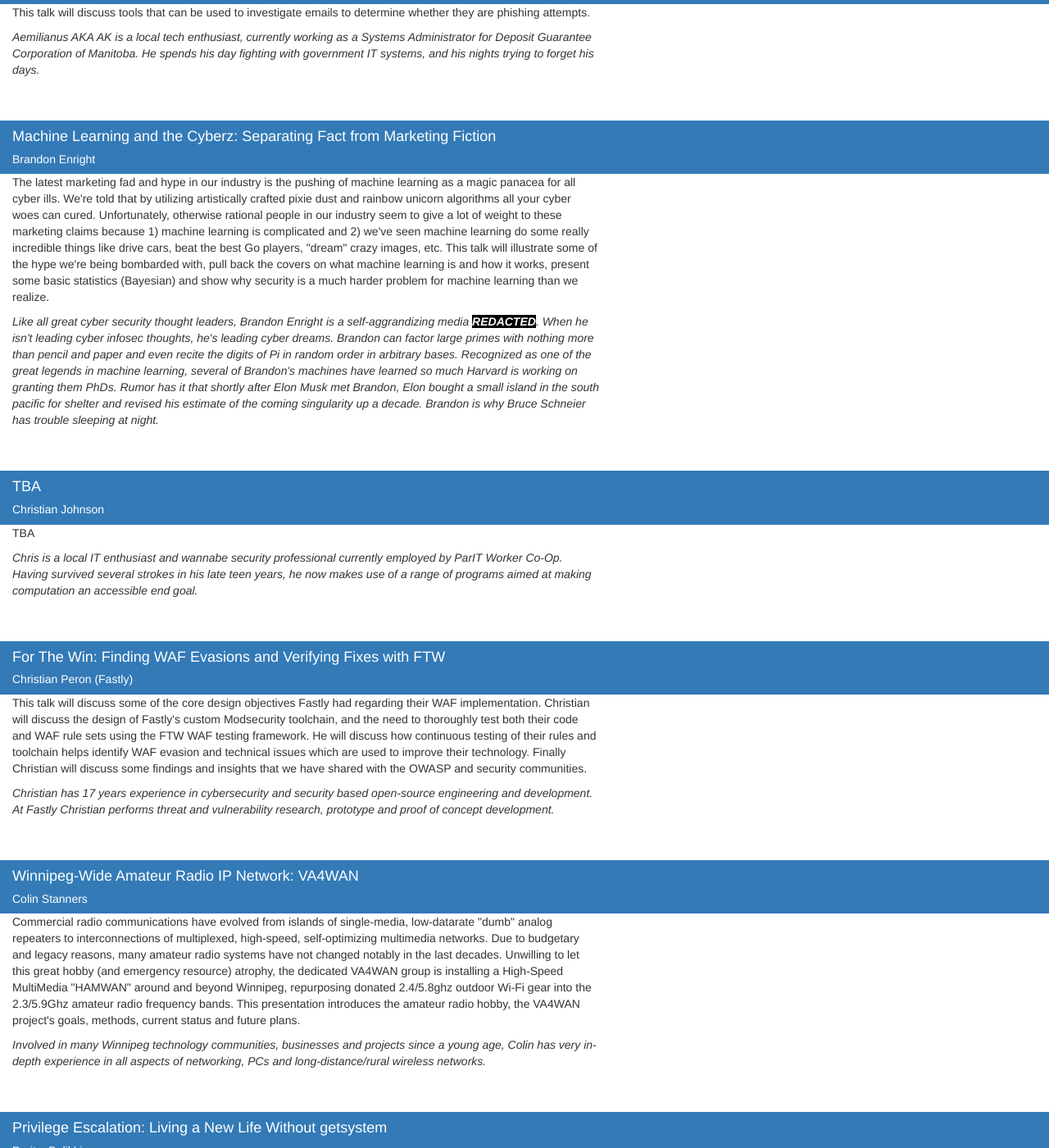
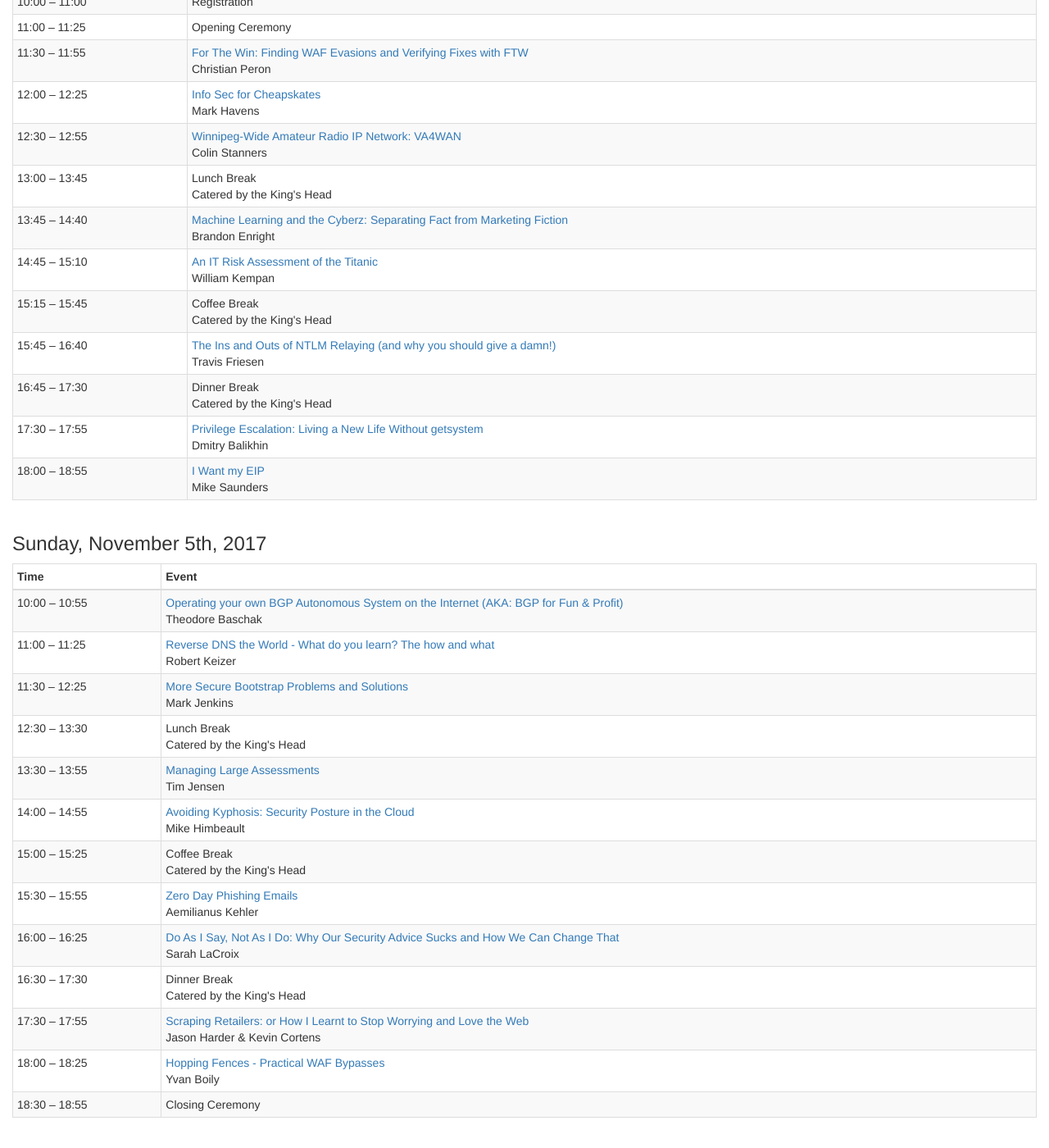
Before and after one commit to bsideswpg/bsideswpg.github.io, a Jekyll site: the page built from 2017-speakers.md, in a window 1280 px wide and 1400 px high, scrolled down 548 px. Shown: the whole window at 82% size. Built offline with Jekyll 4.4.1, drawn with Linux system fonts in a browser that asks for light colours; some of the changed text lies outside the part shown.

Commit message:
Publish schedule.

```diff
--- a/2017-speakers.md
+++ b/2017-speakers.md
@@ -2,6 +2,144 @@
 layout: default
 permalink: /speakers/
 ---
+
+<div class="row" id="saturday">
+  <div class="col-lg-12">
+    <h3>Saturday, November 4th, 2017</h3>
+    <table class="table table-bordered table-striped table-condensed">
+      <thead>
+        <tr>
+          <th>Time</th>
+          <th>Event</th>
+        </tr>
+      </thead>
+      <tbody>
+        <tr>
+          <td>10:00 &ndash; 11:00</td>
+          <td>Registration</td>
+        </tr>
+        <tr>
+          <td>11:00 &ndash; 11:25</td>
+          <td>Opening Ceremony</td>
+        </tr>
+        <tr>
+          <td>11:30 &ndash; 11:55</td>
+          <td><a href="#christian-peron">For The Win: Finding WAF Evasions and Verifying Fixes with FTW</a><br/>Christian Peron</td>
+        </tr>
+        <tr>
+          <td>12:00 &ndash; 12:25</td>
+          <td><a href="#mark-havens">Info Sec for Cheapskates</a><br/>Mark Havens</td>
+        </tr>
+        <tr>
+          <td>12:30 &ndash; 12:55</td>
+          <td><a href="#colin-stanners">Winnipeg-Wide Amateur Radio IP Network: VA4WAN</a><br/>Colin Stanners</td>
+        </tr>
+        <tr>
+          <td>13:00 &ndash; 13:45</td>
+          <td>Lunch Break<br/>Catered by the King's Head</td>
+        </tr>
+        <tr>
+          <td>13:45 &ndash; 14:40</td>
+          <td><a href="#brandon-enright">Machine Learning and the Cyberz: Separating Fact from Marketing Fiction</a><br/>Brandon Enright</td>
+        </tr>
+        <tr>
+          <td>14:45 &ndash; 15:10</td>
+          <td><a href="#william-kempan">An IT Risk Assessment of the Titanic</a><br/>William Kempan</td>
+        </tr>
+        <tr>
+          <td>15:15 &ndash; 15:45</td>
+          <td>Coffee Break<br/>Catered by the King's Head</td>
+        </tr>
+        <tr>
+          <td>15:45 &ndash; 16:40</td>
+          <td><a href="#travis-friesen">The Ins and Outs of NTLM Relaying (and why you should give a damn!)</a><br/>Travis Friesen</td>
+        </tr>
+        <tr>
+          <td>16:45 &ndash; 17:30</td>
+          <td>Dinner Break<br/>Catered by the King's Head</td>
+        </tr>
+        <tr>
+          <td>17:30 &ndash; 17:55</td>
+          <td><a href="#dmitry-balikhin">Privilege Escalation: Living a New Life Without getsystem</a><br/>Dmitry Balikhin</td>
+        </tr>
+        <tr>
+          <td>18:00 &ndash; 18:55</td>
+          <td><a href="#mike-saunders">I Want my EIP</a><br/>Mike Saunders</td>
+        </tr>
+      </tbody>
+    </table>
+  </div>
+</div>
+
+<!-- *********************************************************************** -->
+
+<div class="row" id="sunday">
+  <div class="col-lg-12">
+    <h3>Sunday, November 5th, 2017</h3>
+    <table class="table table-bordered table-striped table-condensed">
+      <thead>
+        <tr>
+          <th>Time</th>
+          <th>Event</th>
+        </tr>
+      </thead>
+      <tbody>
+        <tr>
+          <td>10:00 &ndash; 10:55</td>
+          <td><a href="#theodore-baschak">Operating your own BGP Autonomous System on the Internet (AKA: BGP for Fun & Profit)</a><br/>Theodore Baschak</td>
+        </tr>
+        <tr>
+          <td>11:00 &ndash; 11:25</td>
+          <td><a href="#robert-keizer">Reverse DNS the World - What do you learn? The how and what</a><br/>Robert Keizer</td>
+        </tr>
+        <tr>
+          <td>11:30 &ndash; 12:25</td>
+          <td><a href="#mark-jenkins">More Secure Bootstrap Problems and Solutions</a><br/>Mark Jenkins</td>
+        </tr>
+        <tr>
+          <td>12:30 &ndash; 13:30</td>
+          <td>Lunch Break<br/>Catered by the King's Head</td>
+        </tr>
+        <tr>
+          <td>13:30 &ndash; 13:55</td>
+          <td><a href="#tim-jensen">Managing Large Assessments</a><br/>Tim Jensen</td>
+        </tr>
+        <tr>
+          <td>14:00 &ndash; 14:55</td>
+          <td><a href="#mike-himbeault">Avoiding Kyphosis: Security Posture in the Cloud</a><br/>Mike Himbeault</td>
+        </tr>
+        <tr>
+          <td>15:00 &ndash; 15:25</td>
+          <td>Coffee Break<br/>Catered by the King's Head</td>
+        </tr>
+        <tr>
+          <td>15:30 &ndash; 15:55</td>
+          <td><a href="#aemilianus-kehler">Zero Day Phishing Emails</a><br/>Aemilianus Kehler</td>
+        </tr>
+        <tr>
+          <td>16:00 &ndash; 16:25</td>
+          <td><a href="#sarah-lacroix">Do As I Say, Not As I Do: Why Our Security Advice Sucks and How We Can Change That</a><br/>Sarah LaCroix</td>
+        </tr>
+        <tr>
+          <td>16:30 &ndash; 17:30</td>
+          <td>Dinner Break<br/>Catered by the King's Head</td>
+        </tr>
+        <tr>
+          <td>17:30 &ndash; 17:55</td>
+          <td><a href="#harder-cortens">Scraping Retailers: or How I Learnt to Stop Worrying and Love the Web</a><br/>Jason Harder &amp; Kevin Cortens</td>
+        </tr>
+        <tr>
+          <td>18:00 &ndash; 18:25</td>
+          <td><a href="#yvan-boily">Hopping Fences - Practical WAF Bypasses</a><br/>Yvan Boily</td>
+        </tr>
+        <tr>
+          <td>18:30 &ndash; 18:55</td>
+          <td>Closing Ceremony</td>
+        </tr>
+      </tbody>
+    </table>
+  </div>
+</div>
 
 <!-- *********************************************************************** -->
 
@@ -196,7 +334,7 @@ permalink: /speakers/
 
 <div class="row" style="padding-top:3em;" id="robert-keizer">
   <div class="col-lg-12 bg-primary">
-    <h4 class="title">Reverse DNS the World - What do you learn? The how and what.</h4>
+    <h4 class="title">Reverse DNS the World - What do you learn? The how and what</h4>
     <h5 class="speaker">Rob Keizer (Pegboard Hosting)</h5>
   </div>
 </div>
```
